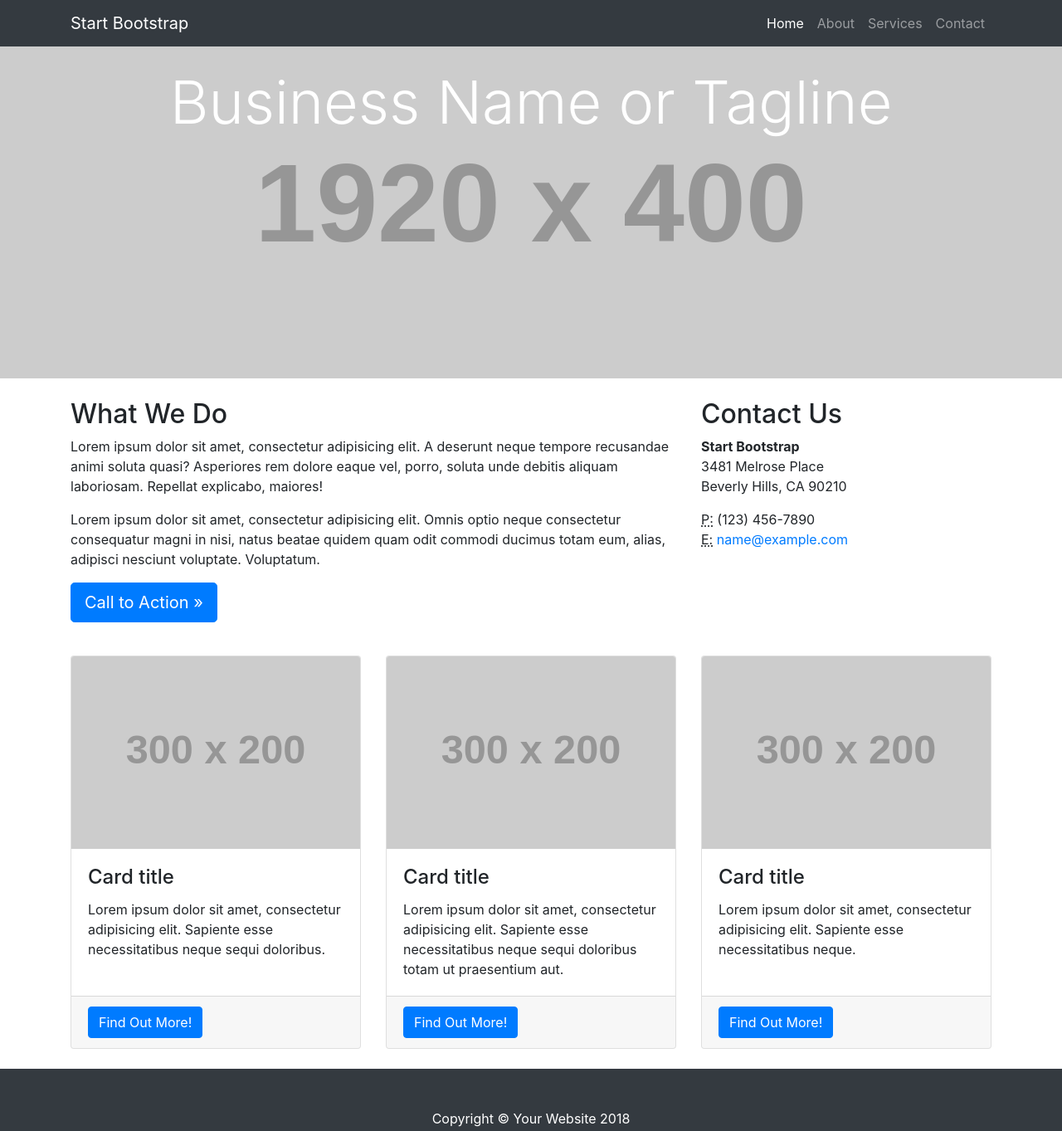
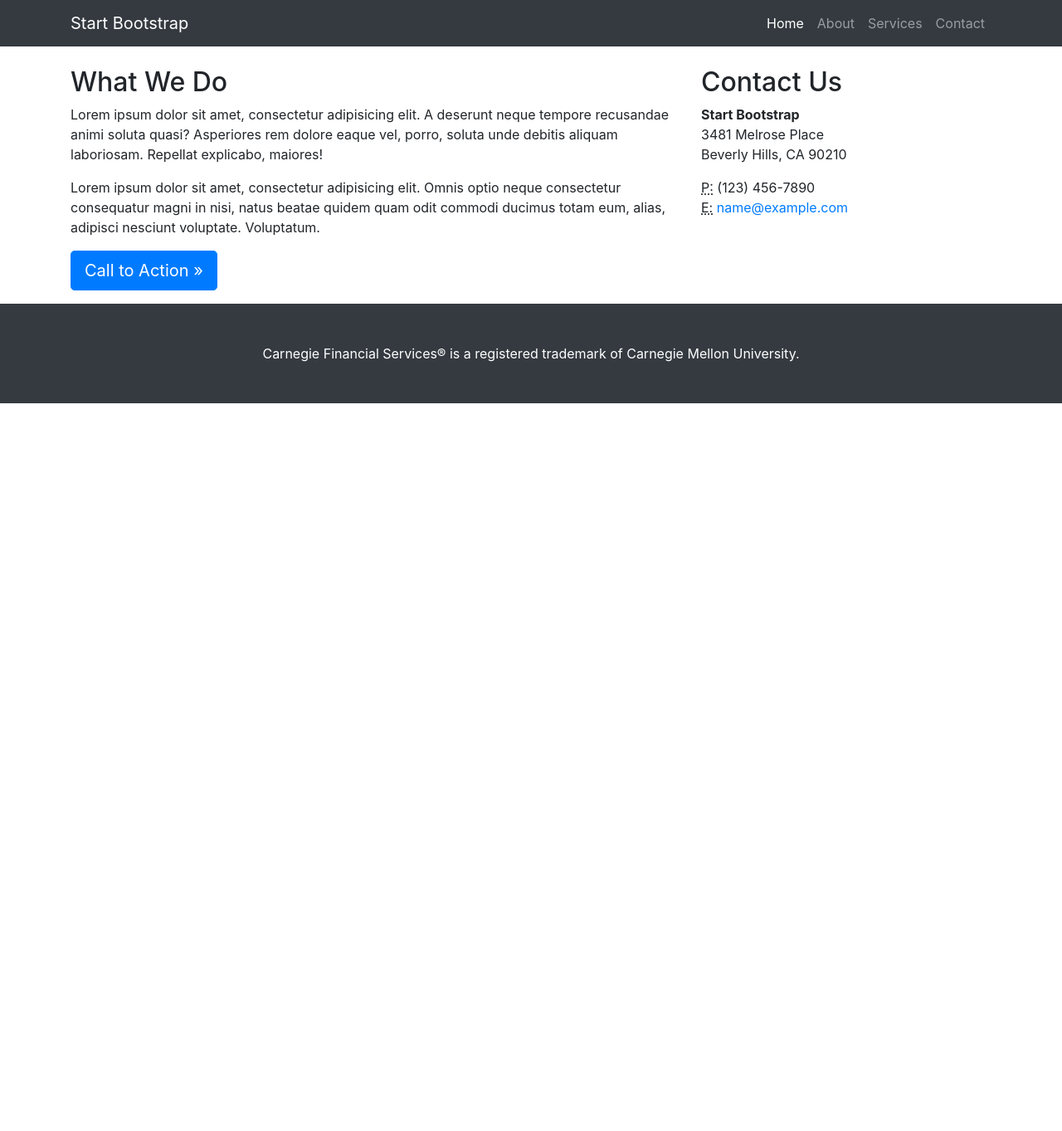
Before and after one commit to vivienzou1/Task-10, a website: page CFS/index.html in a window 1280 px wide. Shown: the whole page at 83% size. After the commit the page ends 800 px from the top, so only its background shows below. Drawn offline with Linux system fonts and the light colour scheme; placeholder pictures from the web are drawn by us.

Commit message:
clear bootstrap

```diff
--- a/CFS/index.html
+++ b/CFS/index.html
@@ -48,16 +48,6 @@
       </div>
     </nav>
 
-    <!-- Header with Background Image -->
-    <header class="business-header">
-      <div class="container">
-        <div class="row">
-          <div class="col-lg-12">
-            <h1 class="display-3 text-center text-white mt-4">Business Name or Tagline</h1>
-          </div>
-        </div>
-      </div>
-    </header>
 
     <!-- Page Content -->
     <div class="container">
@@ -88,48 +78,6 @@
           </address>
         </div>
       </div>
-      <!-- /.row -->
-
-      <div class="row">
-        <div class="col-sm-4 my-4">
-          <div class="card">
-            <img class="card-img-top" src="http://placehold.it/300x200" alt="">
-            <div class="card-body">
-              <h4 class="card-title">Card title</h4>
-              <p class="card-text">Lorem ipsum dolor sit amet, consectetur adipisicing elit. Sapiente esse necessitatibus neque sequi doloribus.</p>
-            </div>
-            <div class="card-footer">
-              <a href="#" class="btn btn-primary">Find Out More!</a>
-            </div>
-          </div>
-        </div>
-        <div class="col-sm-4 my-4">
-          <div class="card">
-            <img class="card-img-top" src="http://placehold.it/300x200" alt="">
-            <div class="card-body">
-              <h4 class="card-title">Card title</h4>
-              <p class="card-text">Lorem ipsum dolor sit amet, consectetur adipisicing elit. Sapiente esse necessitatibus neque sequi doloribus totam ut praesentium aut.</p>
-            </div>
-            <div class="card-footer">
-              <a href="#" class="btn btn-primary">Find Out More!</a>
-            </div>
-          </div>
-        </div>
-        <div class="col-sm-4 my-4">
-          <div class="card">
-            <img class="card-img-top" src="http://placehold.it/300x200" alt="">
-            <div class="card-body">
-              <h4 class="card-title">Card title</h4>
-              <p class="card-text">Lorem ipsum dolor sit amet, consectetur adipisicing elit. Sapiente esse necessitatibus neque.</p>
-            </div>
-            <div class="card-footer">
-              <a href="#" class="btn btn-primary">Find Out More!</a>
-            </div>
-          </div>
-        </div>
-
-      </div>
-      <!-- /.row -->
 
     </div>
     <!-- /.container -->
@@ -137,7 +85,7 @@
     <!-- Footer -->
     <footer class="py-5 bg-dark">
       <div class="container">
-        <p class="m-0 text-center text-white">Copyright &copy; Your Website 2018</p>
+        <p class="m-0 text-center text-white">Carnegie Financial Services&reg; is a registered trademark of Carnegie Mellon University.</p>
       </div>
       <!-- /.container -->
     </footer>
```
